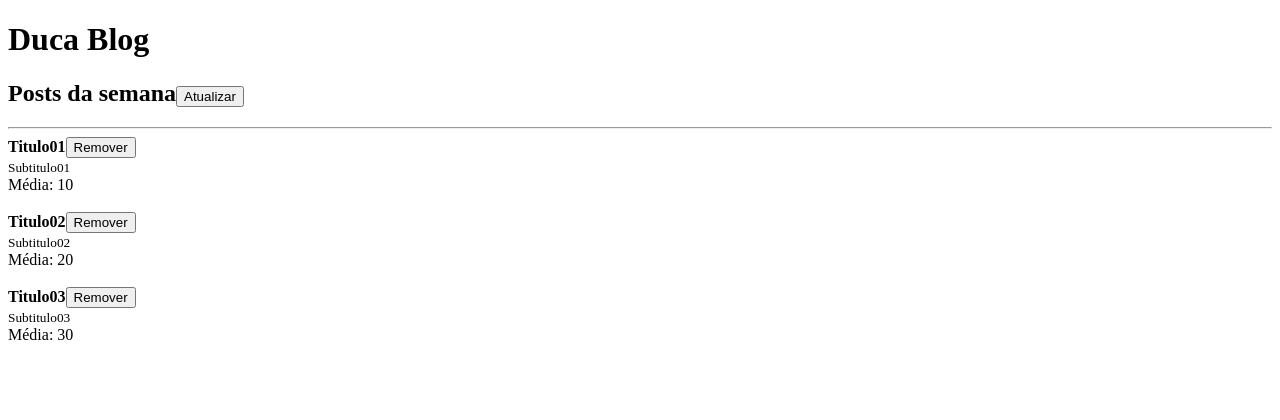
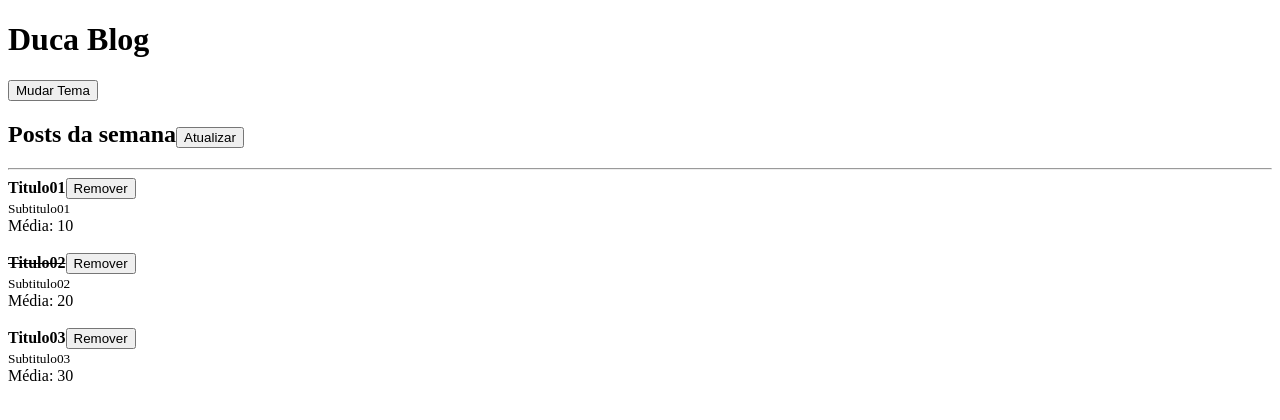
Before and after one commit to Ca788/React-Fundamentos, a React app: page / in a window 1280 px wide. Shown: the top 420 px of the page. Built offline with nearby package versions, Linux system fonts and the light colour scheme.

Commit message:
Hoje me aprofundei nos conceitos de renderização condicional e  Context API.

```diff
--- a/src/App.js
+++ b/src/App.js
@@ -1,18 +1,38 @@
-import React, { useState } from "react";
+import React, { useState, createContext } from "react";
 
-/* IMPORTS FILERS */
-import Post from "./Post"
-import Header from "./Header";
+/* IMPORTS COMPONENTS */
+import Post from "./components/Post";
+import Header from "./components/Header";
+import { ThemeProvider } from "./components/ThemeContext";
 
+export const ThemeContext = createContext();
 
-function App(){
+function App() {
   const [posts, setPosts] = useState([
-{id: Math.random(), title: "Titulo01", subtitle: "Subtitulo01", likes: 20},
-{id: Math.random(), title: "Titulo02", subtitle: "Subtitulo02", likes: 40},
-{id: Math.random(), title: "Titulo03", subtitle: "Subtitulo03", likes: 60},
-])
+    {
+      id: Math.random(),
+      title: "Titulo01",
+      subtitle: "Subtitulo01",
+      likes: 20,
+      read: false,
+    },
+    {
+      id: Math.random(),
+      title: "Titulo02",
+      subtitle: "Subtitulo02",
+      likes: 40,
+      read: true,
+    },
+    {
+      id: Math.random(),
+      title: "Titulo03",
+      subtitle: "Subtitulo03",
+      likes: 60,
+      read: false,
+    },
+  ]);
 
-  function handleRefresh(){
+  function handleRefresh() {
     setPosts((prevPost) => [
       ...prevPost,
       {
@@ -20,41 +40,29 @@ const [posts, setPosts] = useState([
         title: `Title#0${prevPost.length + 1}`,
         subtitle: `Sub#0${prevPost.length + 1}`,
         likes: 50,
-      } ])
+      },
+    ]);
   }
 
-  function handleClear(postId){
-     setPosts((prevPost) => (
-      prevPost.filter(post => post.id !== postId)
-     ))
+  function handleClear(postId) {
+    setPosts((prevPost) => prevPost.filter((post) => post.id !== postId));
   }
 
   return (
-    <>
+    <ThemeProvider>
       <Header title="Duca Blog">
-   <h2>Posts da semana
+        <h2>
+          Posts da semana
           <button onClick={handleRefresh}>Atualizar</button>
         </h2>
       </Header>
-
       <hr />
 
-{posts.map(post => (
-  <Post
-  key={post.title}
-  likes ={post.likes}
-  onRemove={handleClear}
-  post={{
-    id: post.id,
-   title: post.title,
-   subtitle: post.subtitle,
-  }}
- />
+      {posts.map((post) => (
+        <Post key={post.id} onRemove={handleClear} post={post} />
       ))}
-
- </>
-
-  )
+    </ThemeProvider>
+  );
 }
 
-export default App
+export default App;
--- a/src/Header.js
+++ /dev/null
@@ -1,20 +0,0 @@
-import React from 'react'
-import PropTypes from 'prop-types'
-
-export default function Header(props){
-    return(
-        <>
-        <h1>{props.title}</h1>
-         {props.children}
-        </>
-    )
-}
-
-Header.prototype = {
-    title: PropTypes.string.isRequired,
-    cildren: PropTypes.node,
-}
-
-
-/*Pegando a props (propiedade do title do header e renderizando no h1)*/
-/*Existe uma forma de desestruturação da prop que é usando {title} e renderizando no h1*/
--- a/src/Post.js
+++ /dev/null
@@ -1,32 +0,0 @@
-import React from "react"
-import PropTypes from "prop-types"
-
-/* Pegando a props (propiedades) do title post e renderizando no strong e small*/
-export default function Post(props){
-   return (
-    <>
-    <article>
-    <strong>{props.post.title}</strong>
-     <button onClick={() => props.onRemove(props.post.id)}>
-      Remover</button>
-    <br/>
-    <small>{props.post.subtitle}</small>
-    <br/>
-    Média: {props.likes / 2}
-  </article>
-  <br/>
-  </>
-   )
-}
-
-// Adicionando um novo valor para o meu objeto PROPTYPES tipando minhas props.
-// Para tipar objetos usa o shape()
-Post.prototype = {
-   likes: PropTypes.number.isRequired,
-   onRemove: PropTypes.func.isRequired,
-   post: PropTypes.shape({
-      id: PropTypes.number.isRequired,
-      title: PropTypes.string.isRequired,
-      subtitle: PropTypes.string.isRequired,
-   }).isRequired,
-}
--- /dev/null
+++ b/src/components/Button.js
@@ -0,0 +1,25 @@
+import React, { useContext } from "react";
+import PropTypes from "prop-types";
+
+import { ThemeContext } from "./ThemeContext";
+
+export default function Button(props) {
+  const { theme } = useContext(ThemeContext);
+
+  return (
+    <button
+      onClick={props.onClick}
+      style={{
+        color: theme === "dark" ? "#000" : "#fff",
+        backgroud: theme === "light" ? "##fff" : "#000",
+      }}
+    >
+      {props.children}
+    </button>
+  );
+}
+
+Button.protoType = {
+  children: PropTypes.node.isRequired,
+  onClick: PropTypes.func.isRequired,
+};
--- /dev/null
+++ b/src/components/Header.js
@@ -0,0 +1,25 @@
+import React, { useContext } from "react";
+import PropTypes from "prop-types";
+import Button from "./Button";
+
+import { ThemeContext } from "./ThemeContext";
+
+export default function Header(props) {
+  const { onToggleTheme } = useContext(ThemeContext);
+
+  return (
+    <>
+      <h1>{props.title}</h1>
+      <Button onClick={onToggleTheme}>Mudar Tema</Button>
+      {props.children}
+    </>
+  );
+}
+
+Header.prototype = {
+  title: PropTypes.string.isRequired,
+  cildren: PropTypes.node,
+};
+
+/*Pegando a props (propiedade do title do header e renderizando no h1)*/
+/*Existe uma forma de desestruturação da prop que é usando {title} e renderizando no h1*/
--- /dev/null
+++ b/src/components/Post.js
@@ -0,0 +1,39 @@
+import React from "react";
+import PropTypes from "prop-types";
+import PostHeader from "./PostHeader";
+
+/* Pegando a props (propiedades) do title post e renderizando no strong e small*/
+export default function Post(props) {
+  return (
+    <>
+      <article>
+        <PostHeader
+          onRemove={props.onRemove}
+          post={{
+            id: props.post.id,
+            title: props.post.title,
+            read: props.post.read,
+          }}
+        />
+        <br />
+        <small>{props.post.subtitle}</small>
+        <br />
+        Média: {props.post.likes / 2}
+      </article>
+      <br />
+    </>
+  );
+}
+
+// Adicionando um novo valor para o meu objeto PROPTYPES tipando minhas props.
+// Para tipar objetos usa o shape()
+Post.prototype = {
+  onRemove: PropTypes.func.isRequired,
+  post: PropTypes.shape({
+    id: PropTypes.number.isRequired,
+    title: PropTypes.string.isRequired,
+    subtitle: PropTypes.string.isRequired,
+    likes: PropTypes.number.isRequired,
+    read: PropTypes.bool.isRequired,
+  }).isRequired,
+};
--- /dev/null
+++ b/src/components/PostHeader.js
@@ -0,0 +1,24 @@
+import React from "react";
+import PropTypes from "prop-types";
+import Button from "./Button";
+
+export default function PostHeader(props) {
+  return (
+    <>
+      <strong>
+        {props.post.read ? <s>{props.post.title}</s> : props.post.title}
+      </strong>
+
+      <Button onClick={() => props.onRemove(props.post.id)}>Remover</Button>
+    </>
+  );
+}
+
+PostHeader.prototype = {
+  onRemove: PropTypes.func.isRequired,
+  post: PropTypes.shape({
+    id: PropTypes.number.isRequired,
+    title: PropTypes.string.isRequired,
+    read: PropTypes.bool.isRequired,
+  }).isRequired,
+};
--- /dev/null
+++ b/src/components/ThemeContext.js
@@ -0,0 +1,22 @@
+import React, { useState, createContext } from "react";
+
+export const ThemeContext = createContext();
+
+export function ThemeProvider(props) {
+  const [theme, setTheme] = useState("dark");
+
+  function handleToggleTheme() {
+    setTheme((prevTheme) => (prevTheme === "dark" ? "light" : "dark"));
+  }
+
+  return (
+    <ThemeContext.Provider
+      value={{
+        theme,
+        onToggleTheme: handleToggleTheme,
+      }}
+    >
+      {props.children}
+    </ThemeContext.Provider>
+  );
+}
```
Lines whose indentation alone changed are shown as unchanged.
